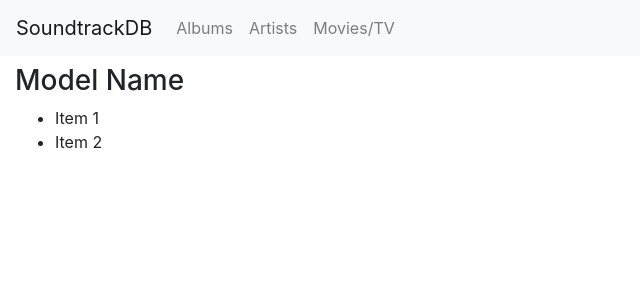
After one commit to connormlewis/SoundtrackDB, a Flask app: page /album in a window 1280 px wide. The commit adds this page. Shown: the top 300 px of the page, without its empty margins (0-640 px from the left). Run offline with Flask 2, Linux system fonts and the light colour scheme; some libraries are stand-ins or nearby versions.

Commit message:
Create template pages
Relates to #3

```diff
--- a/run.py
+++ b/run.py
@@ -1,11 +1,46 @@
-from flask import Flask, render_template
+from flask import Flask, render_template, abort
 
 app = Flask('SoundtrackDB')
 
 
 @app.route('/')
 def get_home():
-    return render_template('base.html')
+    return render_template('home.html')
+
+
+@app.route('/artist')
+def get_artists():
+    return render_template('model-list.html')
+
+
+@app.route('/artist/<artist_name>')
+def get_artist(artist_name: str):
+    return render_template('model-artist.html')
+
+
+@app.route('/album')
+def get_albums():
+    return render_template('model-list.html')
+
+
+@app.route('/album/<album_name>')
+def get_album(album_name: str):
+    return render_template('model-album.html')
+
+
+@app.route('/tv-movie')
+def get_media():
+    return render_template('model-list.html')
+
+
+@app.route('/tv-movie/<media_name>')
+def get_single_media(media_name: str):
+    return render_template('model-movie-tv.html')
+
+
+@app.errorhandler(404)
+def page_not_found(e):
+    return render_template('404.html'), 404
 
 
 if __name__ == "__main__":
--- a/templates/base.html
+++ b/templates/base.html
@@ -7,11 +7,9 @@
   <link rel="stylesheet" href="{{ url_for('static', filename='node_modules/bootstrap/dist/css/bootstrap.min.css') }}">
 </head>
 <body>
-  <nav class="navbar navbar-light bg-light">
-    <a class="navbar-brand" href="#">Navbar</a>
-  </nav>
-  <div>
-    {% block container %}{% endblock %}
+  {% include('nav.html') %}
+  <div class="mt-2 container-fluid">
+    {% block body %}{% endblock %}
   </div>
 </body>
 </html>
--- /dev/null
+++ b/templates/home.html
@@ -0,0 +1,5 @@
+{% extends "base.html" %}
+
+{% block body %}
+<div>This is the home page</div>
+{% endblock %}
--- /dev/null
+++ b/templates/model-list.html
@@ -0,0 +1,10 @@
+{% extends "base.html" %}
+
+{% block body %}
+<h3>Model Name</h3>
+
+<ul>
+  <li>Item 1</li>
+  <li>Item 2</li>
+</ul>
+{% endblock %}
--- /dev/null
+++ b/templates/nav.html
@@ -0,0 +1,17 @@
+<nav class="navbar navbar-expand-md navbar-light bg-light">
+  <a class="navbar-brand" href="#">SoundtrackDB</a>
+
+  <div class="collapse navbar-collapse" id="navbarNavDropdown">
+    <ul class="navbar-nav">
+      <li class="nav-item">
+        <a class="nav-link" href="/album">Albums</a>
+      </li>
+      <li class="nav-item">
+        <a class="nav-link" href="/artist">Artists</a>
+      </li>
+      <li class="nav-item">
+        <a class="nav-link" href="/tv-movie">Movies/TV</a>
+      </li>
+    </ul>
+  </div>
+</nav>
```
Also changed, not shown: templates/404.html (added, +8 -0 lines), templates/model-album.html (added, +7 -0 lines), templates/model-artist.html (added, +7 -0 lines), templates/model-movie-tv.html (added, +7 -0 lines).
